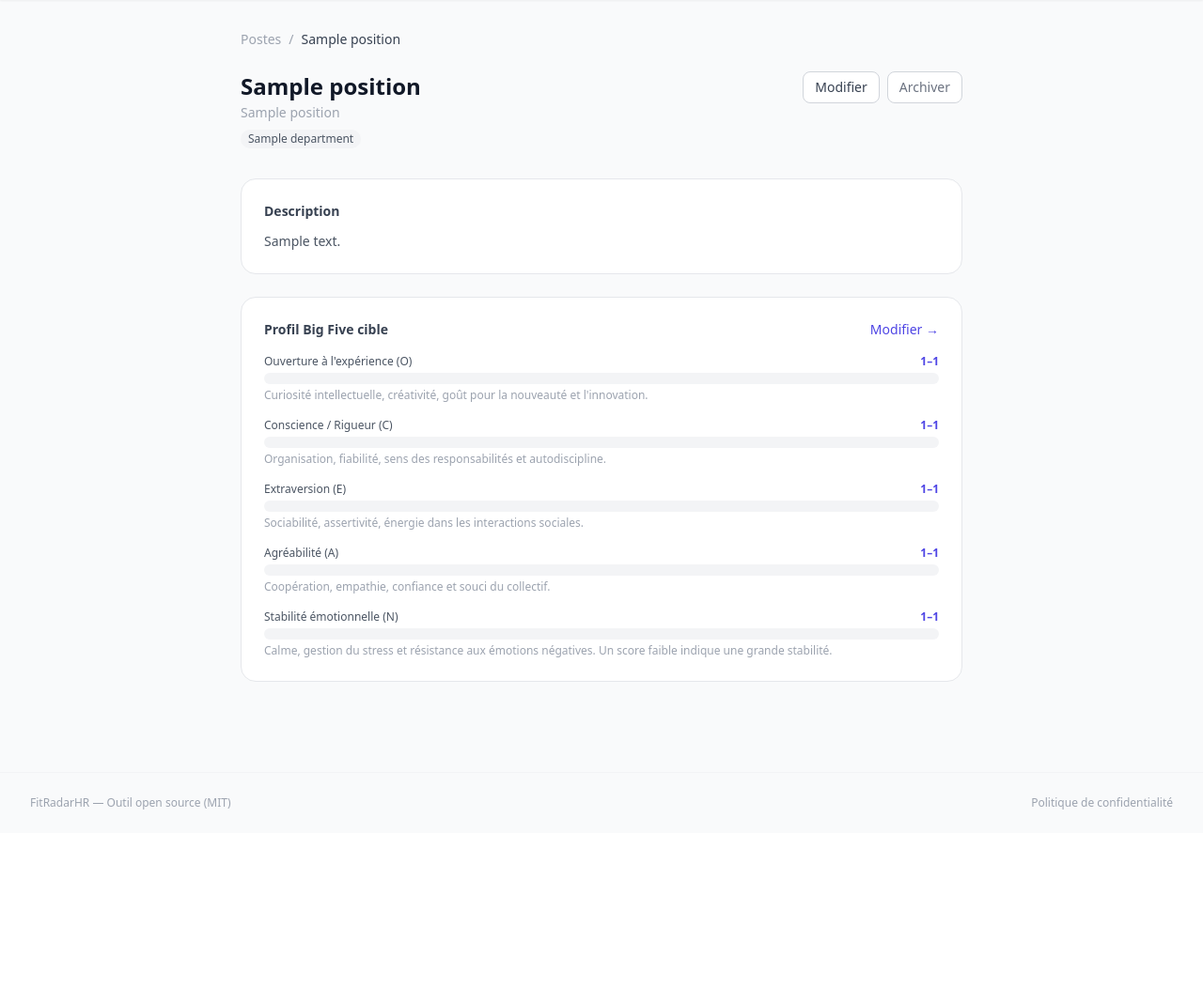
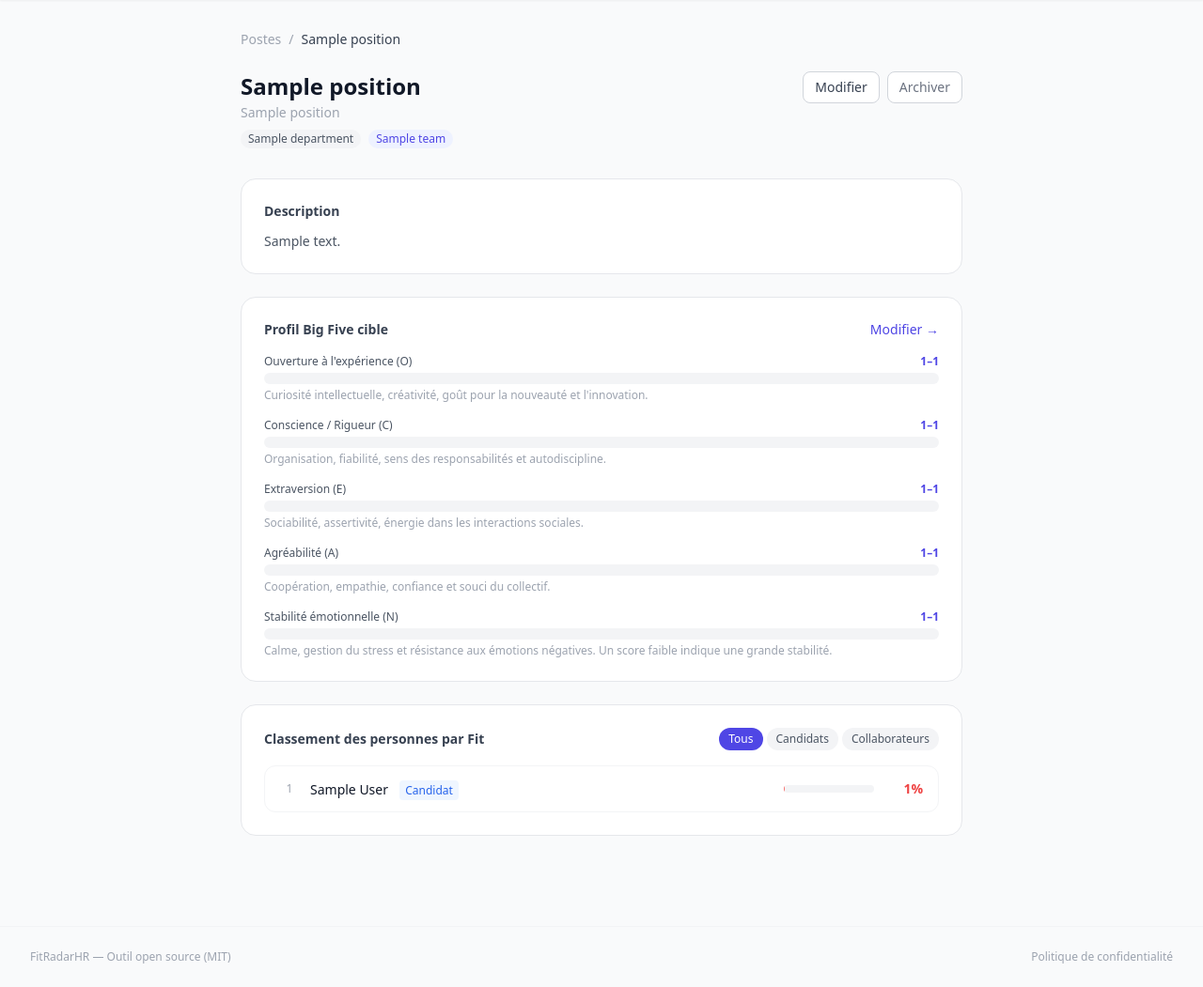
Before and after one commit to adams43360/FitRadarHR, a Django app: page /positions/00000000-0000-0000-0000-000000000001/ in a window 1280 px wide. Shown: the part 65-1116 px from the top of the page at 94% size. Before the commit the page ends 927 px from the top, so only its background shows below. Run offline with Django 5.2, Linux system fonts and the light colour scheme; a user stored in the database is signed in; tables that the repository leaves empty hold one stand-in row (values such as "Sample post"); parts of the project's set-up code (start-up, migrations or seed data) failed here and were passed over; some libraries are stand-ins or nearby versions.

Commit message:
feat(positions): classement des personnes par Fit sur la fiche poste
- Vue position_detail : charge les PositionFitResult triés par overall_fit desc
- Filtre GET ?type=candidate|collaborator
- Template : section classement avec barre de progression, score coloré, rang, lien rapport
- Affichage département (FK) et équipe cible dans l'en-tête du poste

```diff
--- a/apps/positions/views.py
+++ b/apps/positions/views.py
@@ -40,6 +40,9 @@ def position_create(request):
 
 @login_required
 def position_detail(request, pk):
+    from apps.fit.models import PositionFitResult
+    from apps.teams.models import Person
+
     position = get_object_or_404(Position, pk=pk, org=request.user.org)
     profile_dimensions = []
     if position.has_profile:
@@ -54,9 +57,25 @@ def position_detail(request, pk):
                 "max": max_val,
                 "width": max_val - min_val,
             })
+
+    # Classement des personnes par Fit — filtre optionnel par type
+    person_type_filter = request.GET.get("type", "")
+    fit_qs = (
+        PositionFitResult.objects
+        .filter(position=position, person__org=request.user.org)
+        .select_related("person")
+        .order_by("-overall_fit")
+    )
+    if person_type_filter in (Person.PersonType.CANDIDATE, Person.PersonType.COLLABORATOR):
+        fit_qs = fit_qs.filter(person__person_type=person_type_filter)
+
     return render(request, "positions/detail.html", {
         "position": position,
         "profile_dimensions": profile_dimensions,
+        "fit_ranking": fit_qs,
+        "person_type_filter": person_type_filter,
+        "CANDIDATE": Person.PersonType.CANDIDATE,
+        "COLLABORATOR": Person.PersonType.COLLABORATOR,
     })
 
 
--- a/templates/positions/detail.html
+++ b/templates/positions/detail.html
@@ -20,11 +20,18 @@
       {% if position.title_en %}
         <p class="text-sm text-gray-400 mt-0.5">{{ position.title_en }}</p>
       {% endif %}
-      {% if position.department %}
-        <span class="inline-block mt-2 px-2 py-0.5 bg-gray-100 text-gray-600 text-xs rounded-full">
-          {{ position.department }}
-        </span>
-      {% endif %}
+      <div class="flex flex-wrap gap-2 mt-2">
+        {% if position.department %}
+          <span class="px-2 py-0.5 bg-gray-100 text-gray-600 text-xs rounded-full">
+            {{ position.department.name_fr }}
+          </span>
+        {% endif %}
+        {% if position.team %}
+          <span class="px-2 py-0.5 bg-indigo-50 text-indigo-600 text-xs rounded-full">
+            {{ position.team.name }}
+          </span>
+        {% endif %}
+      </div>
     </div>
     <div class="flex items-center gap-2 shrink-0 ml-4">
       <a href="{% url 'positions:edit' position.pk %}"
@@ -95,6 +102,76 @@
       {% endif %}
     </div>
 
+    <!-- Classement Fit -->
+    {% if position.has_profile %}
+    <div class="bg-white rounded-2xl border border-gray-200 p-6">
+      <div class="flex items-center justify-between mb-4">
+        <h2 class="text-sm font-semibold text-gray-700">{% trans "Classement des personnes par Fit" %}</h2>
+        <!-- Filtres -->
+        <div class="flex items-center gap-1 text-xs">
+          <a href="?type="
+             class="px-2.5 py-1 rounded-full {% if not person_type_filter %}bg-indigo-600 text-white{% else %}bg-gray-100 text-gray-600 hover:bg-gray-200{% endif %}">
+            {% trans "Tous" %}
+          </a>
+          <a href="?type={{ CANDIDATE }}"
+             class="px-2.5 py-1 rounded-full {% if person_type_filter == CANDIDATE %}bg-indigo-600 text-white{% else %}bg-gray-100 text-gray-600 hover:bg-gray-200{% endif %}">
+            {% trans "Candidats" %}
+          </a>
+          <a href="?type={{ COLLABORATOR }}"
+             class="px-2.5 py-1 rounded-full {% if person_type_filter == COLLABORATOR %}bg-indigo-600 text-white{% else %}bg-gray-100 text-gray-600 hover:bg-gray-200{% endif %}">
+            {% trans "Collaborateurs" %}
+          </a>
+        </div>
+      </div>
+
+      {% if fit_ranking %}
+      <div class="space-y-2">
+        {% for fit in fit_ranking %}
+        <a href="{% url 'reports:position_fit' person_pk=fit.person.pk position_pk=position.pk %}"
+           class="flex items-center gap-3 rounded-xl border border-gray-100 px-4 py-3 hover:bg-gray-50 transition-colors">
+          <!-- Rang -->
+          <span class="text-xs text-gray-400 w-5 shrink-0 text-center">{{ forloop.counter }}</span>
+          <!-- Nom + type -->
+          <div class="flex-1 min-w-0">
+            <span class="text-sm font-medium text-gray-900">{{ fit.person.full_name }}</span>
+            <span class="ml-2 text-xs px-1.5 py-0.5 rounded
+              {% if fit.person.person_type == 'candidate' %}bg-blue-50 text-blue-600
+              {% else %}bg-green-50 text-green-600{% endif %}">
+              {{ fit.person.get_person_type_display }}
+            </span>
+          </div>
+          <!-- Barre + score -->
+          <div class="flex items-center gap-3 shrink-0">
+            <div class="w-24 h-2 bg-gray-100 rounded-full overflow-hidden">
+              <div class="h-full rounded-full
+                {% if fit.overall_fit >= 80 %}bg-green-500
+                {% elif fit.overall_fit >= 60 %}bg-amber-400
+                {% else %}bg-red-400{% endif %}"
+                style="width: {{ fit.overall_fit|floatformat:0 }}%">
+              </div>
+            </div>
+            <span class="text-sm font-semibold w-10 text-right
+              {% if fit.overall_fit >= 80 %}text-green-600
+              {% elif fit.overall_fit >= 60 %}text-amber-600
+              {% else %}text-red-500{% endif %}">
+              {{ fit.overall_fit|floatformat:0 }}%
+            </span>
+          </div>
+        </a>
+        {% endfor %}
+      </div>
+      {% else %}
+      <p class="text-sm text-gray-400 py-4 text-center">
+        {% if person_type_filter %}
+          {% trans "Aucun résultat pour ce filtre." %}
+        {% else %}
+          {% trans "Aucune personne n'a encore passé le questionnaire pour ce poste." %}
+        {% endif %}
+      </p>
+      {% endif %}
+    </div>
+    {% endif %}
+
   </div>
 </div>
 {% endblock %}
```
